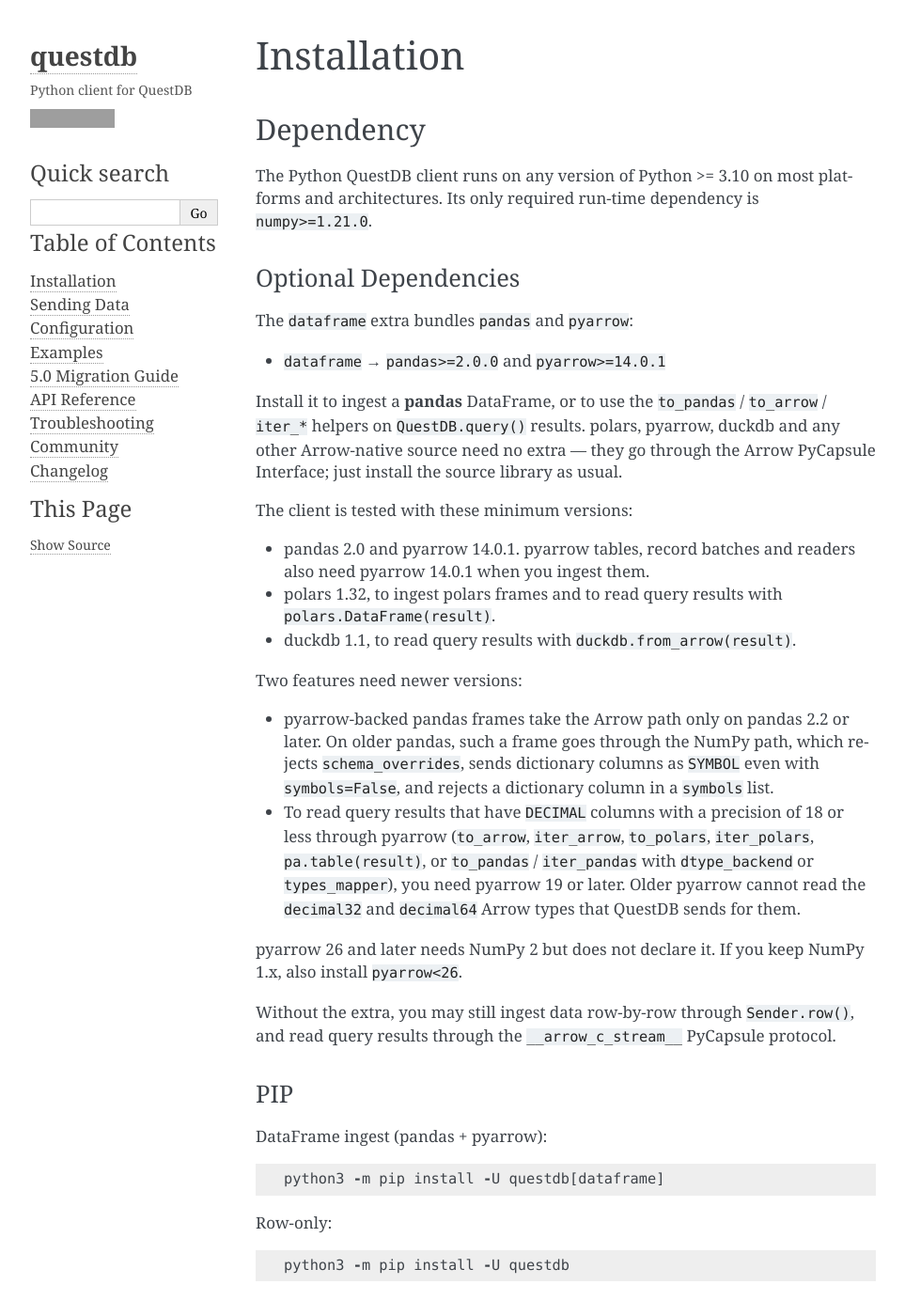
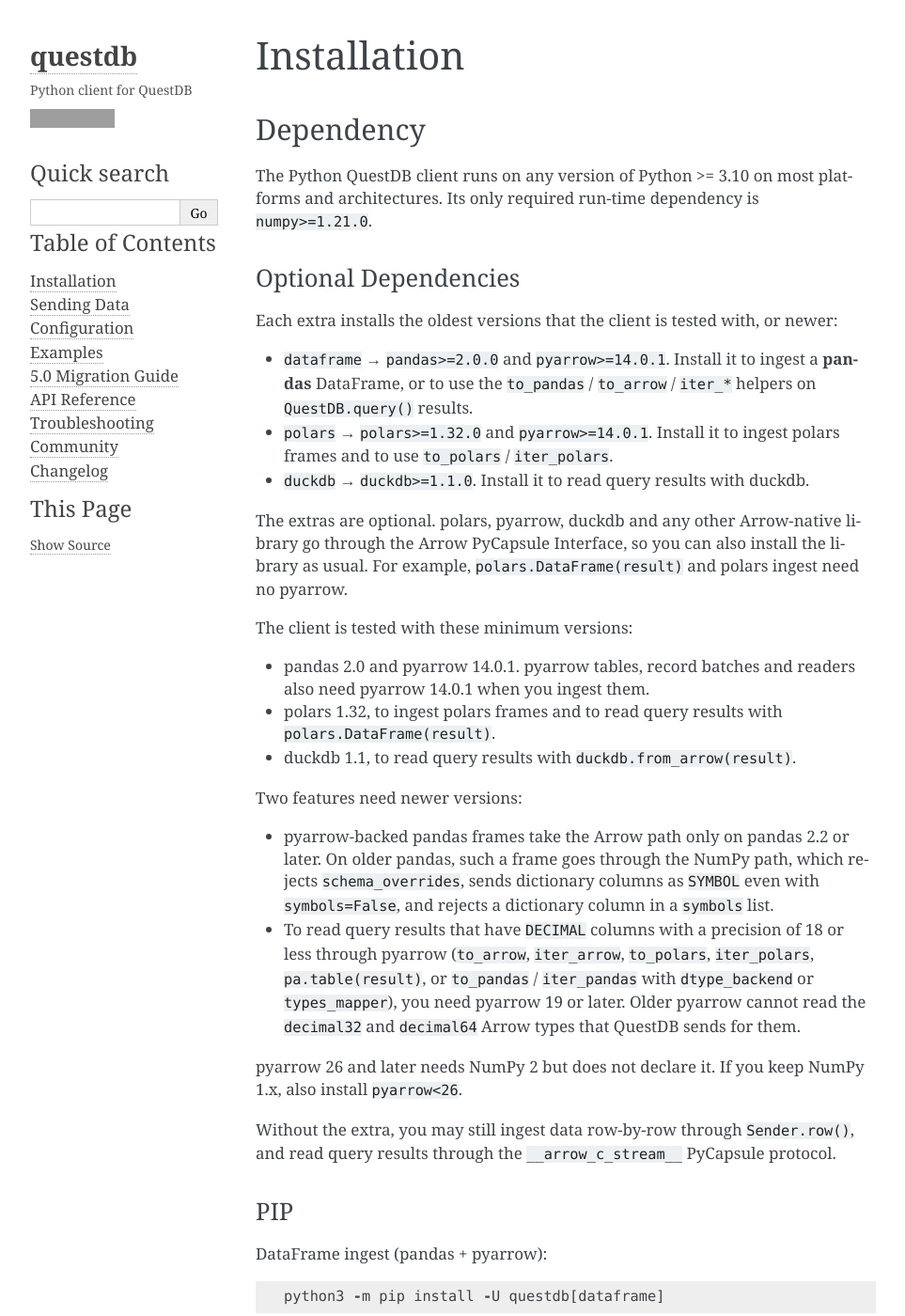
Before and after one commit to questdb/py-questdb-client, a Sphinx documentation site: the page built from docs/installation.rst, in a window 1280 px wide and 1400 px high. Shown: the whole window at 94% size, without its empty margins (148-1111 px from the left). Built offline with Sphinx 7.4.7, drawn with Linux system fonts in a browser that asks for light colours; some of the changed text lies outside the part shown; grey boxes are pictures that could not be loaded.

Commit message:
feat: add polars and duckdb extras
pip did not enforce the tested polars and duckdb minimums. polars 1.22
to 1.31 can return wrong SYMBOL values without an error.

- questdb[polars] installs polars>=1.32.0 and pyarrow>=14.0.1, because
  to_polars() and iter_polars() need pyarrow.
- questdb[duckdb] installs duckdb>=1.1.0.

The floors are the versions that the linux-min-deps CI job tests. A new
unit test checks that the extras and dev_requirements.txt use the same
floors as ci/pip_install_deps.py. The polars example now installs
questdb[polars].

````diff
--- a/CHANGELOG.rst
+++ b/CHANGELOG.rst
@@ -53,6 +53,10 @@
   pyarrow needs pyarrow 19 or later. See :doc:`installation`.
 - ``to_pandas(dtype_backend=...)`` now checks its arguments before it reads
   the result. Before, an invalid value consumed the result.
+- New ``polars`` and ``duckdb`` extras install the oldest tested versions or
+  newer: ``pip install questdb[polars]`` installs ``polars>=1.32.0`` and
+  ``pyarrow>=14.0.1`` (``to_polars()`` and ``iter_polars()`` need pyarrow), and
+  ``pip install questdb[duckdb]`` installs ``duckdb>=1.1.0``.
 - A second read of a ``QueryResult`` now names the method that read it first,
   for example "QueryResult was already read by to_pandas()". A read after
   ``close()`` now says that the result is closed.
--- a/docs/installation.rst
+++ b/docs/installation.rst
@@ -12,15 +12,21 @@
 Optional Dependencies
 ---------------------
 
-The ``dataframe`` extra bundles ``pandas`` and ``pyarrow``:
+Each extra installs the oldest versions that the client is tested with, or
+newer:
 
-* ``dataframe`` → ``pandas>=2.0.0`` and ``pyarrow>=14.0.1``
+* ``dataframe`` → ``pandas>=2.0.0`` and ``pyarrow>=14.0.1``. Install it to
+  ingest a **pandas** DataFrame, or to use the ``to_pandas`` / ``to_arrow`` /
+  ``iter_*`` helpers on ``QuestDB.query()`` results.
+* ``polars`` → ``polars>=1.32.0`` and ``pyarrow>=14.0.1``. Install it to
+  ingest polars frames and to use ``to_polars`` / ``iter_polars``.
+* ``duckdb`` → ``duckdb>=1.1.0``. Install it to read query results with
+  duckdb.
 
-Install it to ingest a **pandas** DataFrame, or to use the
-``to_pandas`` / ``to_arrow`` / ``iter_*`` helpers on ``QuestDB.query()``
-results. polars, pyarrow, duckdb and any other Arrow-native source need
-no extra — they go through the Arrow PyCapsule Interface; just install
-the source library as usual.
+The extras are optional. polars, pyarrow, duckdb and any other Arrow-native
+library go through the Arrow PyCapsule Interface, so you can also install the
+library as usual. For example, ``polars.DataFrame(result)`` and polars ingest
+need no pyarrow.
 
 The client is tested with these minimum versions:
 
@@ -58,6 +64,11 @@
 
     python3 -m pip install -U questdb[dataframe]
 
+polars or duckdb::
+
+    python3 -m pip install -U questdb[polars]
+    python3 -m pip install -U questdb[duckdb]
+
 Row-only::
 
     python3 -m pip install -U questdb
@@ -68,6 +79,8 @@
 Equivalents for poetry::
 
     poetry add questdb[dataframe]
+    poetry add questdb[polars]
+    poetry add questdb[duckdb]
     poetry add questdb
 
 
--- a/examples.manifest.yaml
+++ b/examples.manifest.yaml
@@ -57,7 +57,7 @@
     including ingesting data from Pandas dataframes.
 
     ```
-    python3 -m pip install -U 'questdb[dataframe]' polars
+    python3 -m pip install -U 'questdb[polars]'
     ```
   conf: ws::addr=localhost:9000;
 - name: qwpws-pyarrow
````
Also changed, not shown: pyproject.toml (+7 -2 lines), 1 other file.
